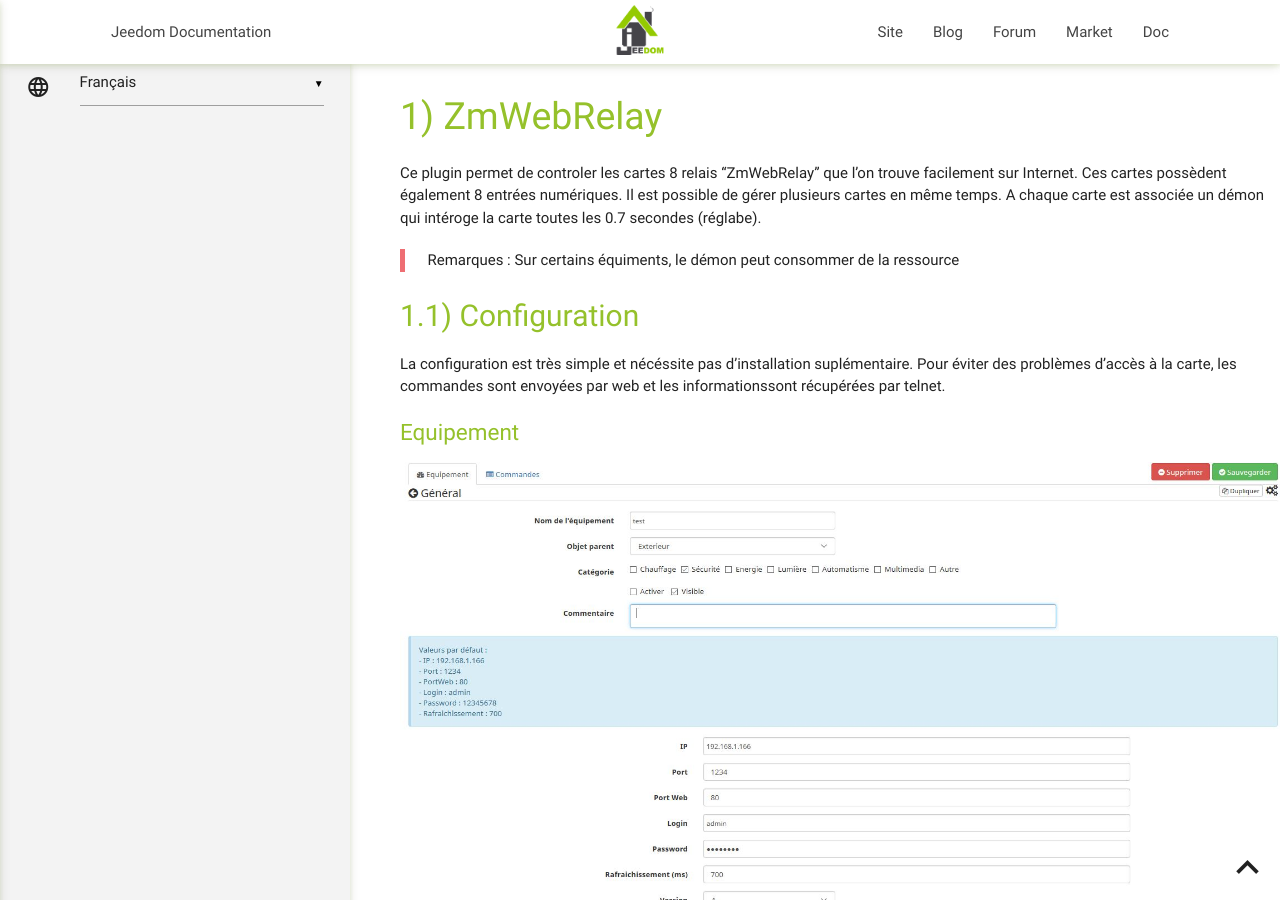
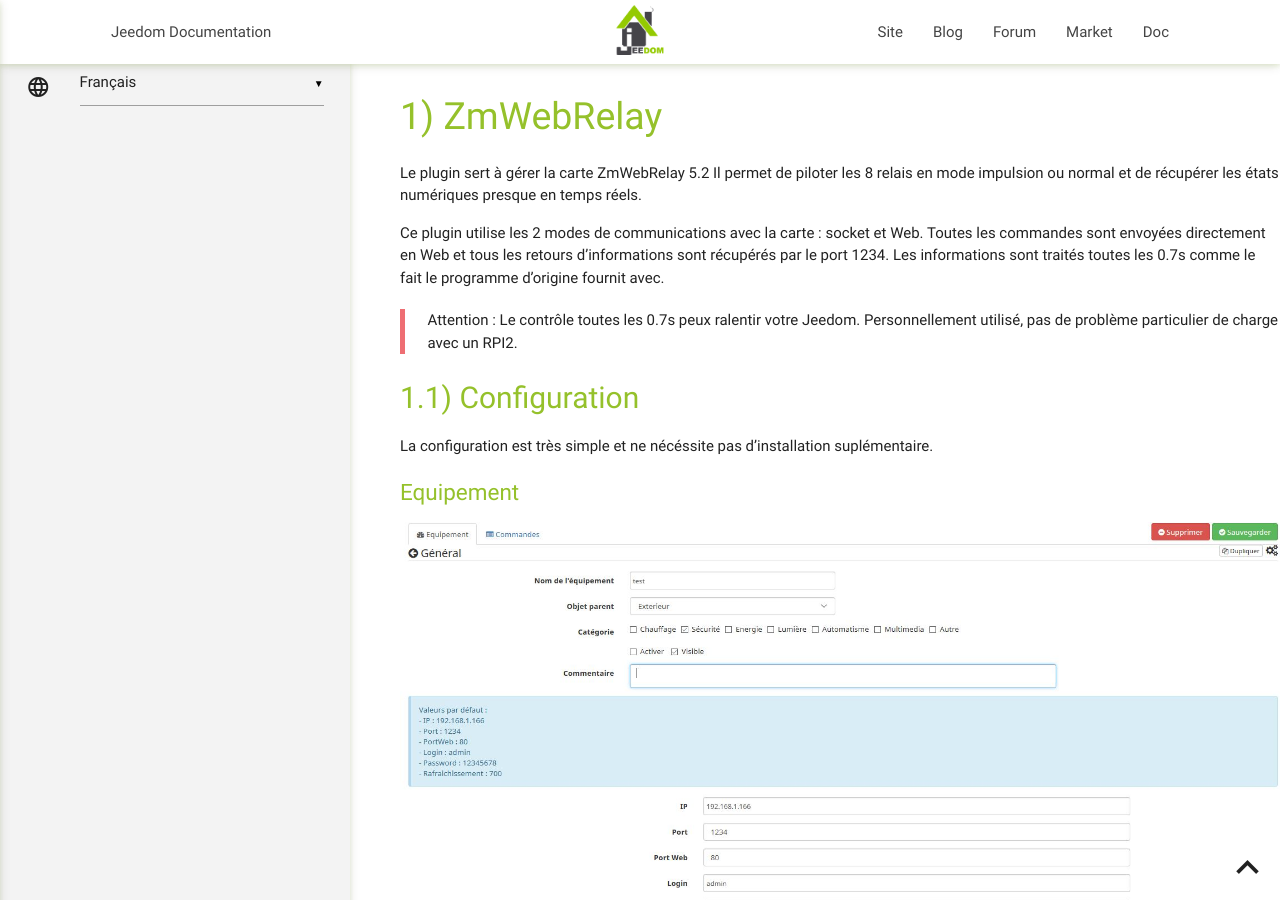
Before and after one commit to jeedomsteph37/zmwebrelay, a Jekyll site: the page built from docs/fr_FR/index.md, in a window 1280 px wide and 900 px high. Built offline with Jekyll 4.4.1, drawn with Linux system fonts in a browser that asks for light colours; our own code applies the rules of GitHub Pages for plain Markdown files.

Commit message:
Update index.md

```diff
--- a/docs/fr_FR/index.md
+++ b/docs/fr_FR/index.md
@@ -1,16 +1,18 @@
 # ZmWebRelay
 
+Le plugin sert à gérer la carte ZmWebRelay 5.2
+Il permet de piloter les 8 relais en mode impulsion ou normal et de récupérer les états numériques presque en temps réels.
 
-Ce plugin permet de controler les cartes 8 relais "ZmWebRelay" que l'on trouve facilement sur Internet.
-Ces cartes possèdent également 8 entrées numériques.
-Il est possible de gérer plusieurs cartes en même temps.
-A chaque carte est associée un démon qui intéroge la carte toutes les 0.7 secondes (réglabe).
+Ce plugin utilise les 2 modes de communications avec la carte : socket et Web.
+Toutes les commandes sont envoyées directement en Web et tous les retours d'informations sont récupérés par le port 1234.
+Les informations sont traités toutes les 0.7s comme le fait le programme d'origine fournit avec.
 
-> Remarques : Sur certains équiments, le démon peut consommer de la ressource
+
+> Attention : Le contrôle toutes les 0.7s peux ralentir votre Jeedom.
+> Personnellement utilisé, pas de problème particulier de charge avec un RPI2.
 
 ## Configuration
-La configuration est très simple et nécéssite pas d'installation suplémentaire.
-Pour éviter des problèmes d'accès à la carte, les commandes sont envoyées par web et les informationssont récupérées par telnet.
+La configuration est très simple et ne nécéssite pas d'installation suplémentaire.
 
 ### Equipement
 
```
